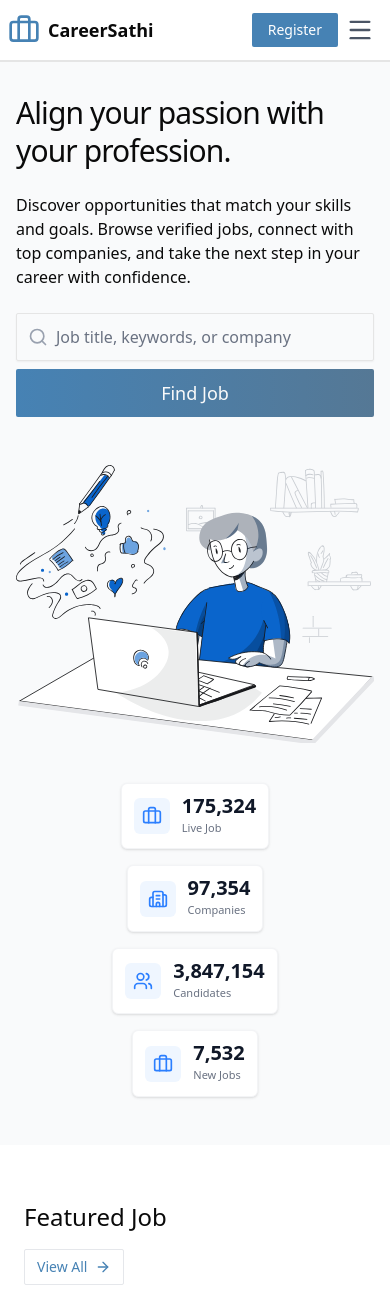
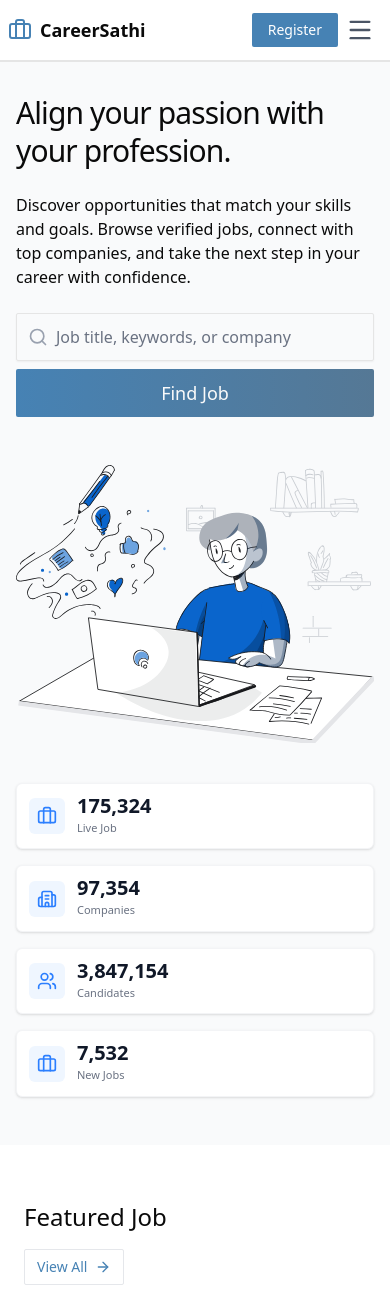
Before and after one commit to Motitumbahamphe7952/JobPortal_vrit, a React (Vite) app: page / in a window 390 px wide. Shown: the top 1294 px of the page. Built offline with nearby package versions, Linux system fonts and the light colour scheme.

Commit message:
style: minor css changes

```diff
--- a/src/components/HeroSection/Hero.tsx
+++ b/src/components/HeroSection/Hero.tsx
@@ -52,7 +52,7 @@ const Hero = () => {
           />
         </FlexRow>
       </Grid>
-      <FlexRow className="flex-col sm:flex-row items-center justify-between px-4 sm:px-8 md:px-20 lg:px-40 gap-4 pt-10 md:pt-12">
+      <Grid className="grid-cols-1 md:grid-cols-2 lg:grid-cols-4 items-center justify-between px-4 sm:px-8 md:px-20 lg:px-40 gap-4 pt-10 md:pt-12">
         {statsData.map((stat, index) => (
           <StatsCard
             key={index}
@@ -61,7 +61,7 @@ const Hero = () => {
             label={stat.label}
           />
         ))}
-      </FlexRow>
+      </Grid>
     </section>
   );
 };
--- a/src/components/layout/Navbar.tsx
+++ b/src/components/layout/Navbar.tsx
@@ -19,7 +19,7 @@ const NavBar = () => {
       <FlexRow className="w-full h-auto py-2 justify-between items-center px-2 md:px-14 lg:px-30 transition-colors duration-300">
         {/* Logo Section */}
         <FlexRow className="items-center h-auto gap-2">
-          <Briefcase size={32} className="text-primary" />
+          <Briefcase className="w-6 h-6 lg:w-8 lg:h-8 text-primary" />
           <span className="text-lg font-bold">CareerSathi</span>
         </FlexRow>
 
```
